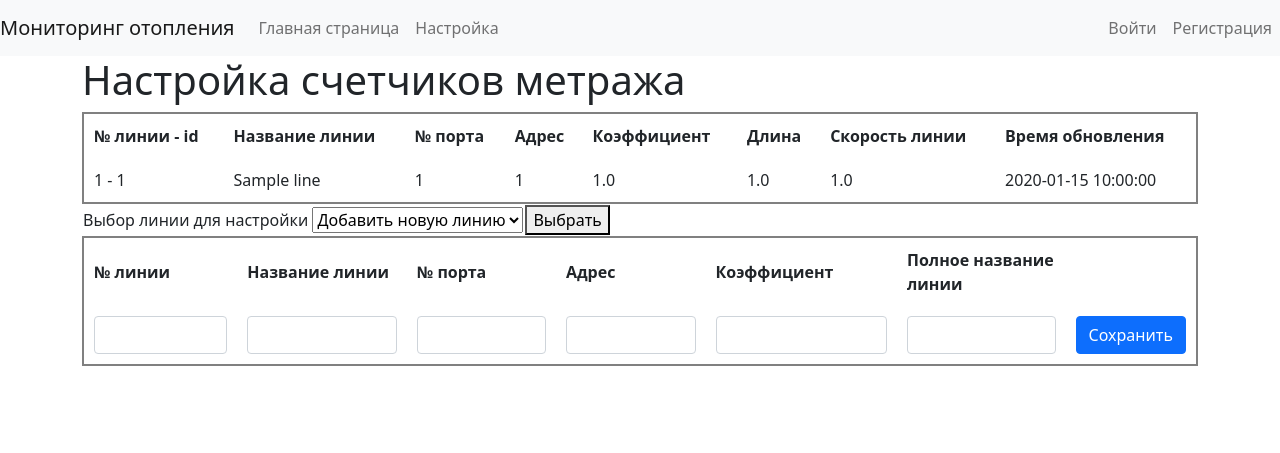
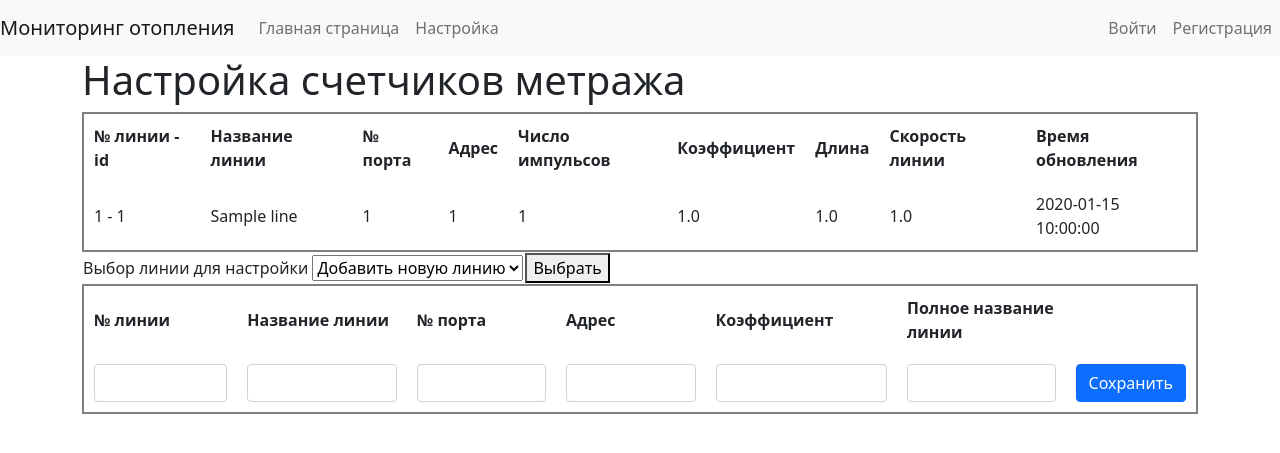
Before and after one commit to DorofeevAlexandr/kmv, a Flask app: page /tuning_lines in a window 1280 px wide. Shown: the top 453 px of the page. Run offline with Flask 2, Linux system fonts and the light colour scheme; tables that the repository leaves empty hold one stand-in row (values such as "Sample post").

Commit message:
Добавлен вывод числа имульсов в настройках

```diff
--- a/wear_lines.py
+++ b/wear_lines.py
@@ -52,6 +52,7 @@ def read_data_in_base():
             'adr' : line.adr,
             'k' : line.k,
             'no_connection_counter' : line.no_connection_counter,
+            'indikator_value' : line.indikator_value,
             'length' : line.length,
             'speed_line' : line.speed_line,
             'description' : line.description,
--- a/webapp/templates/tunings/index.html
+++ b/webapp/templates/tunings/index.html
@@ -21,6 +21,7 @@
                 <th> Название линии </th>
                 <th> № порта </th>
                 <th> Адрес </th>
+                <th> Число импульсов </th>
                 <th> Коэффициент </th>
                 <th> Длина </th>
                 <th> Скорость линии </th>
@@ -32,6 +33,7 @@
                     <td> {{ line['name'] }} </td>
                     <td> {{ line['port'] }} </td>
                     <td> {{ line['adr'] }} </td>
+                    <td> {{ line['indikator_value'] }} </td>
                     <td> {{ line['k'] }}   </td>
                     <td  {% if not line['no_connection_counter'] %} style="background-color: Red" {% endif %} >
                         {{ line['length'] }}
--- a/webapp/tunings/views.py
+++ b/webapp/tunings/views.py
@@ -56,6 +56,7 @@ def read_data_in_base():
             'adr' : line.adr,
             'k' : line.k,
             'no_connection_counter' : line.no_connection_counter,
+            'indikator_value' : line.indikator_value,
             'length' : line.length,
             'speed_line' : line.speed_line,
             'description' : line.description,
```
